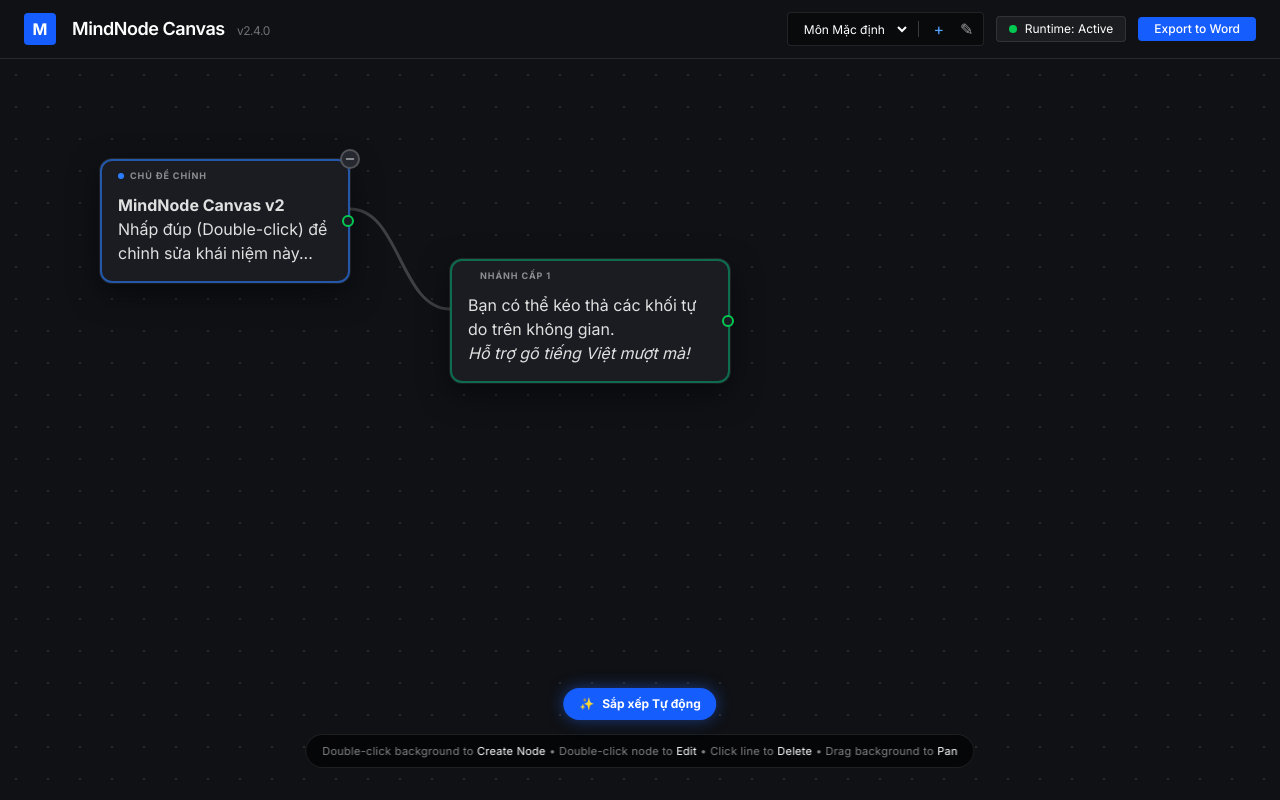
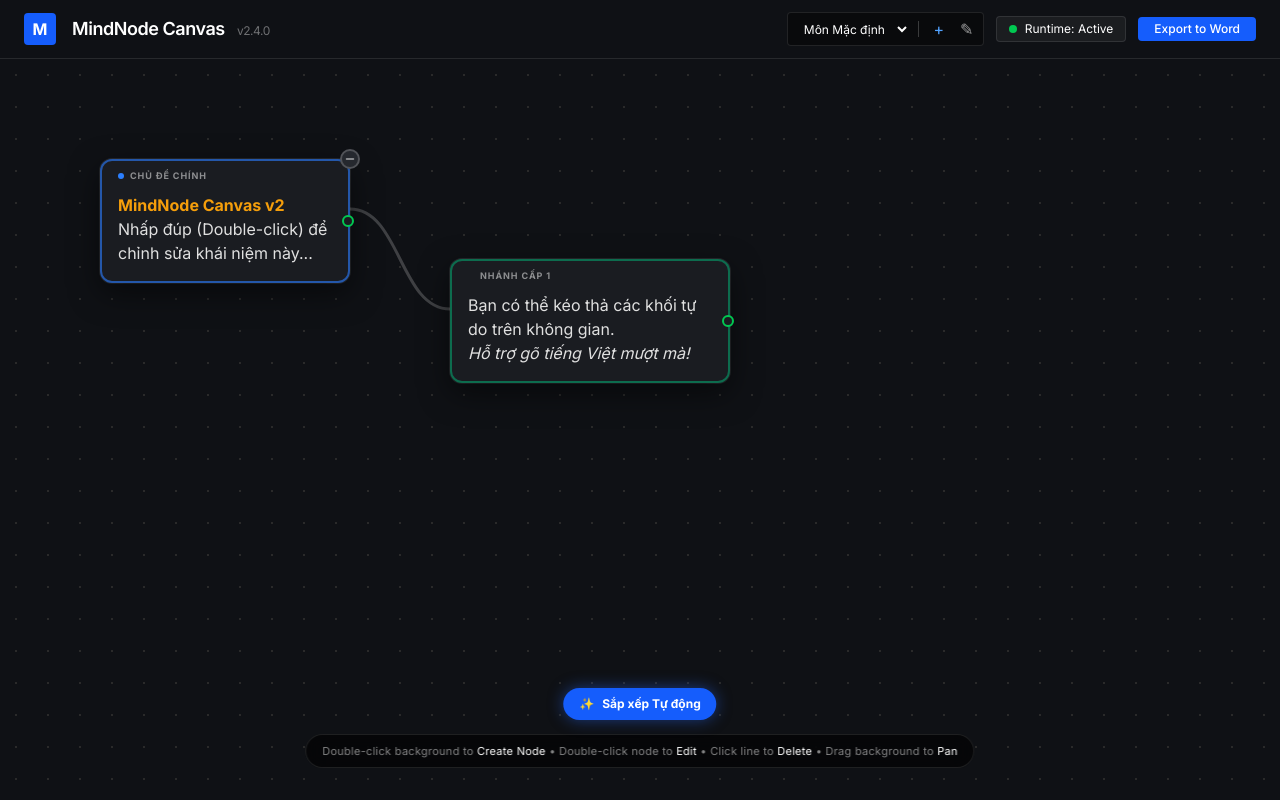
Before and after one commit to huuphuoc0q/MINDMAP, a React (Vite) app: page / in a window 1280 px wide. Built offline with nearby package versions, Linux system fonts and the light colour scheme.

Commit message:
Cập nhật UI: Đổi màu chữ in đậm sang vàng cam

```diff
--- a/src/index.css
+++ b/src/index.css
@@ -28,5 +28,13 @@
   .editor-content li {
     margin-top: 0.25rem;
   }
+  /* ... (Các code cũ giữ nguyên) ... */
+
+  /* Ép chữ in đậm chuyển sang màu vàng cam */
+  .editor-content b,
+  .editor-content strong {
+    color: #F59E0B !important; /* Màu vàng cam (Amber-500 của Tailwind) */
+    font-weight: 800 !important; /* Tăng độ đậm lên một chút cho chói lọi */
+  }
   /* ----------------------------------------------------------- */
 }
```
